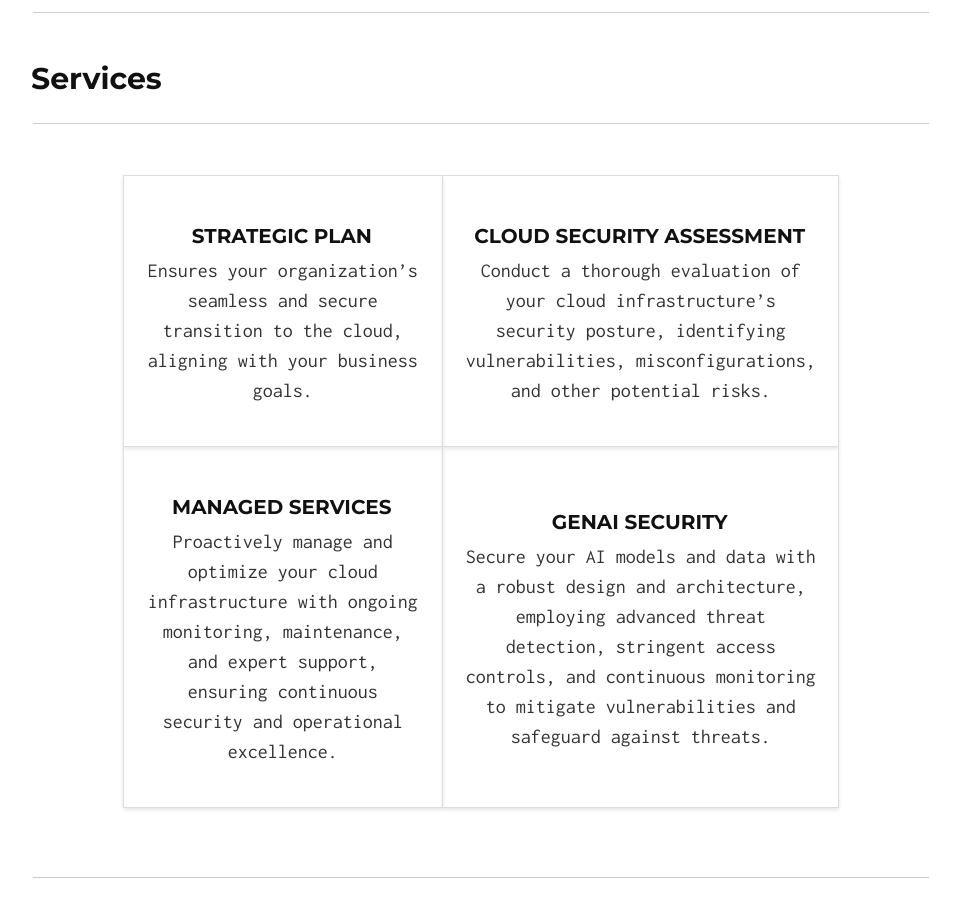
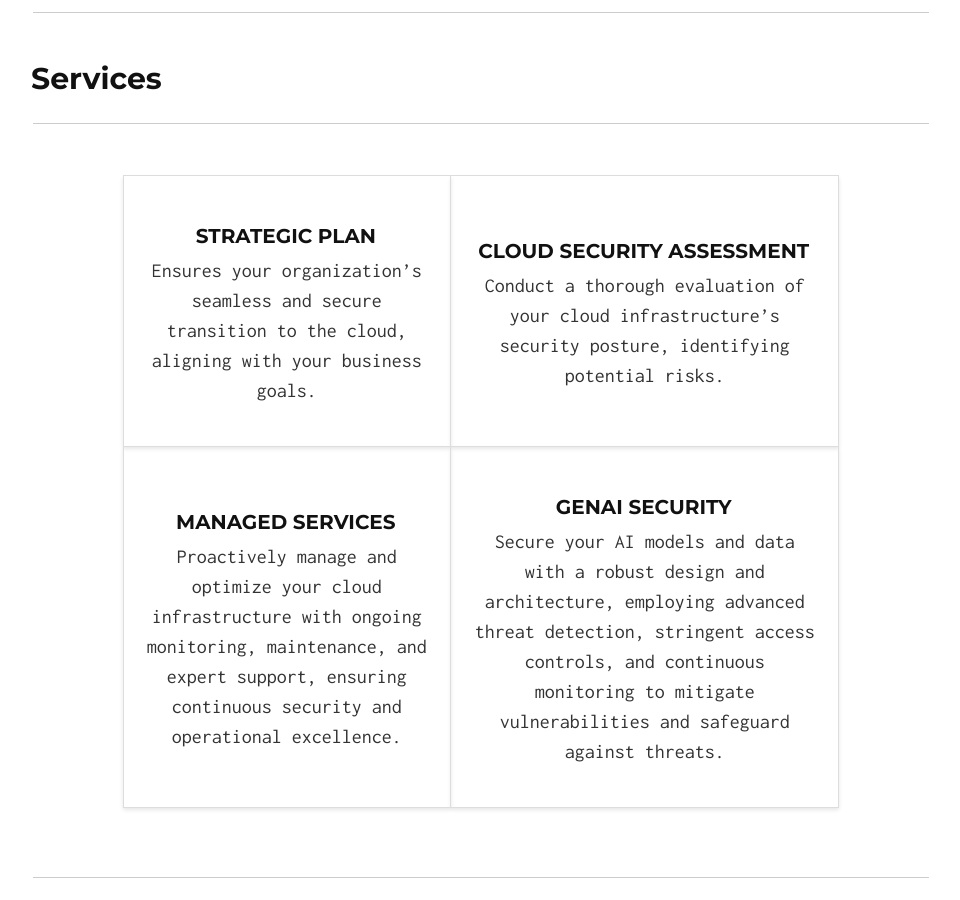
Before and after one commit to Ahmed-AG/cyberdojo-page, a Jekyll site: the page built from index.md, in a window 1280 px wide and 900 px high, scrolled down 323 px. Shown: the whole window, without its empty margins (159-1119 px from the left). Built offline with Jekyll 4.4.1, drawn with Linux system fonts in a browser that asks for light colours.

Commit message:
update site

```diff
--- a/index.md
+++ b/index.md
@@ -23,7 +23,7 @@ Reach out on <a href="mailto:info@cyberdojo.cloud" target="_blank">info@cyberdoj
       </td>
       <td style="padding: 20px; border: 1px solid #ddd; box-shadow: 0 2px 4px rgba(0, 0, 0, 0.1); text-align: center; vertical-align: middle;">
         <h3 style="margin-bottom: 10px;">Cloud Security Assessment</h3>
-        <p>Conduct a thorough evaluation of your cloud infrastructure’s security posture, identifying vulnerabilities, misconfigurations, and other potential risks.</p>
+        <p>Conduct a thorough evaluation of your cloud infrastructure’s security posture, identifying potential risks.</p>
       </td>
     </tr>
     <tr>
```
